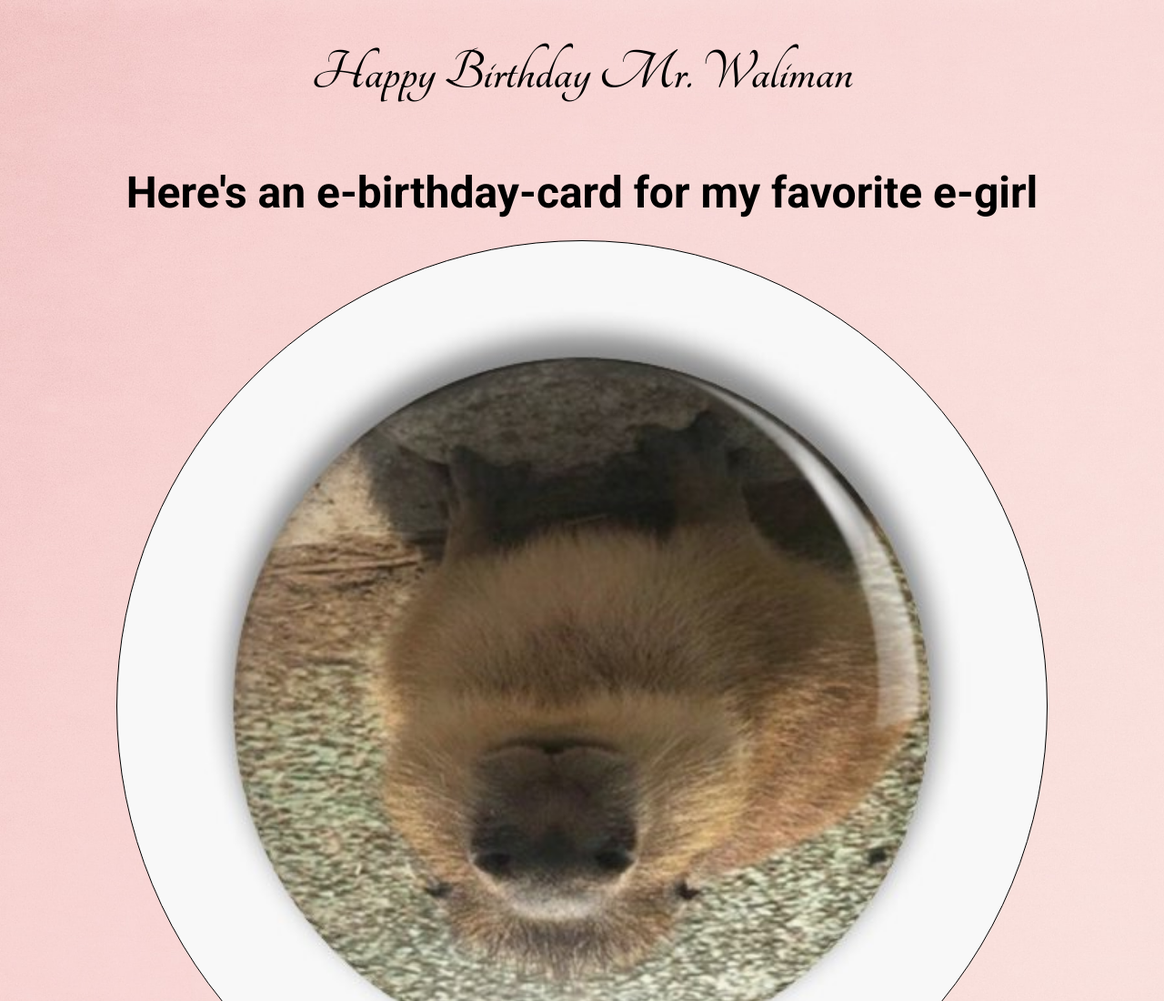
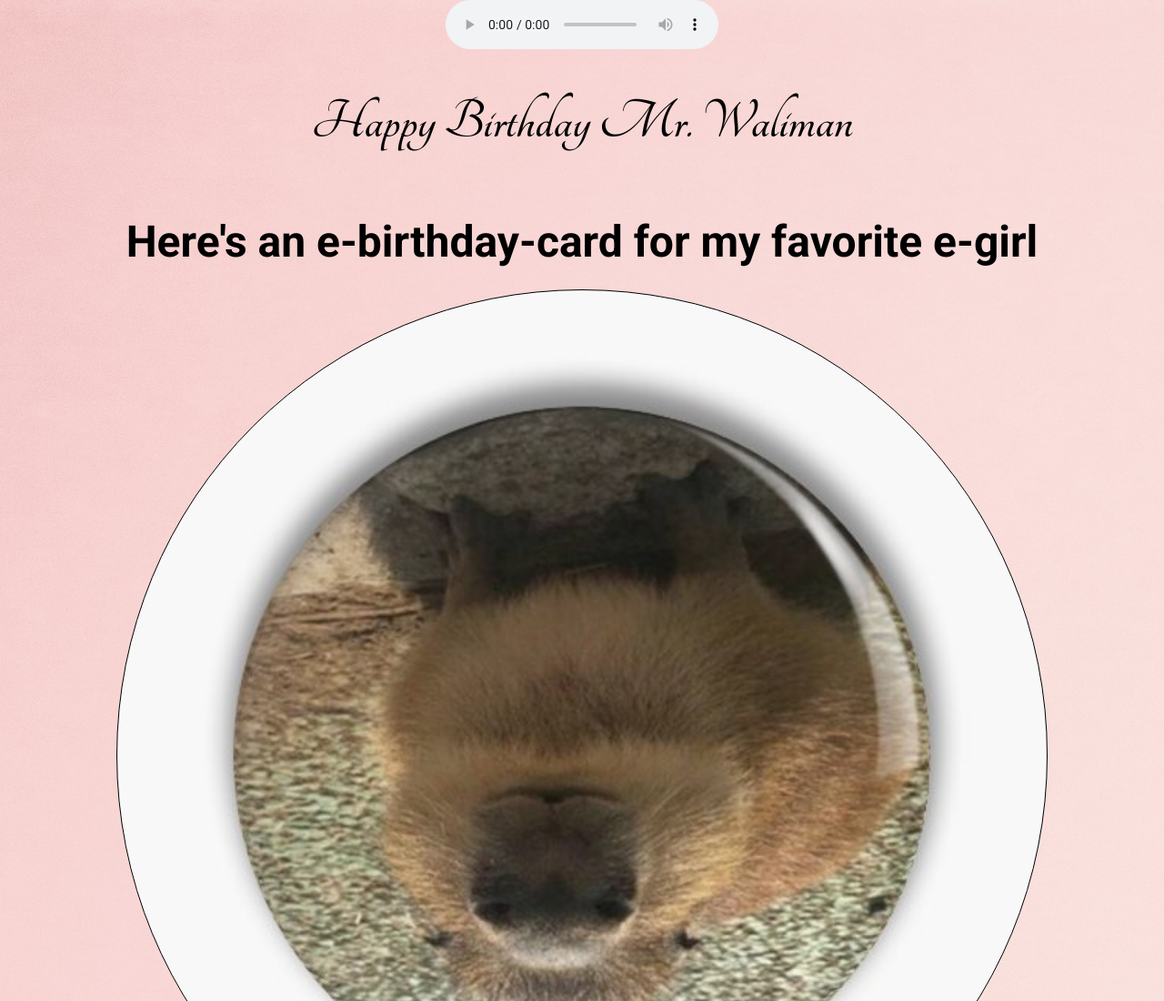
Before and after one commit to SebRobitaille/SebRobitaille.github.io, a plain HTML site: page index.html in a window 1280 px wide. Shown: the top 1100 px of the page at 91% size. Drawn offline with Linux system fonts and the light colour scheme.

Commit message:
added song

```diff
--- a/index.html
+++ b/index.html
@@ -12,6 +12,7 @@
 </head>
 
 <body>
+    <audio id="song" src="./birthdaysong.mp3.mp3" type="audio/mpeg" autoplay loop="true" controls></audio>
     <h1 class="fader"> Happy Birthday Mr. Waliman</h1>
     <h2 class="fader"> Here's an e-birthday-card for my favorite e-girl</h2>
     <div class="gort-circle-wrapper">
--- a/script.js
+++ b/script.js
@@ -0,0 +1,2 @@
+const song = document.getElementById("song")
+song.play()
--- a/style.css
+++ b/style.css
@@ -237,3 +237,7 @@ h3 {
   font-size: 2rem;
   float: right;
 }
+
+#song {
+  outline: none ;
+}
```
Also changed, not shown: 1 other file.
